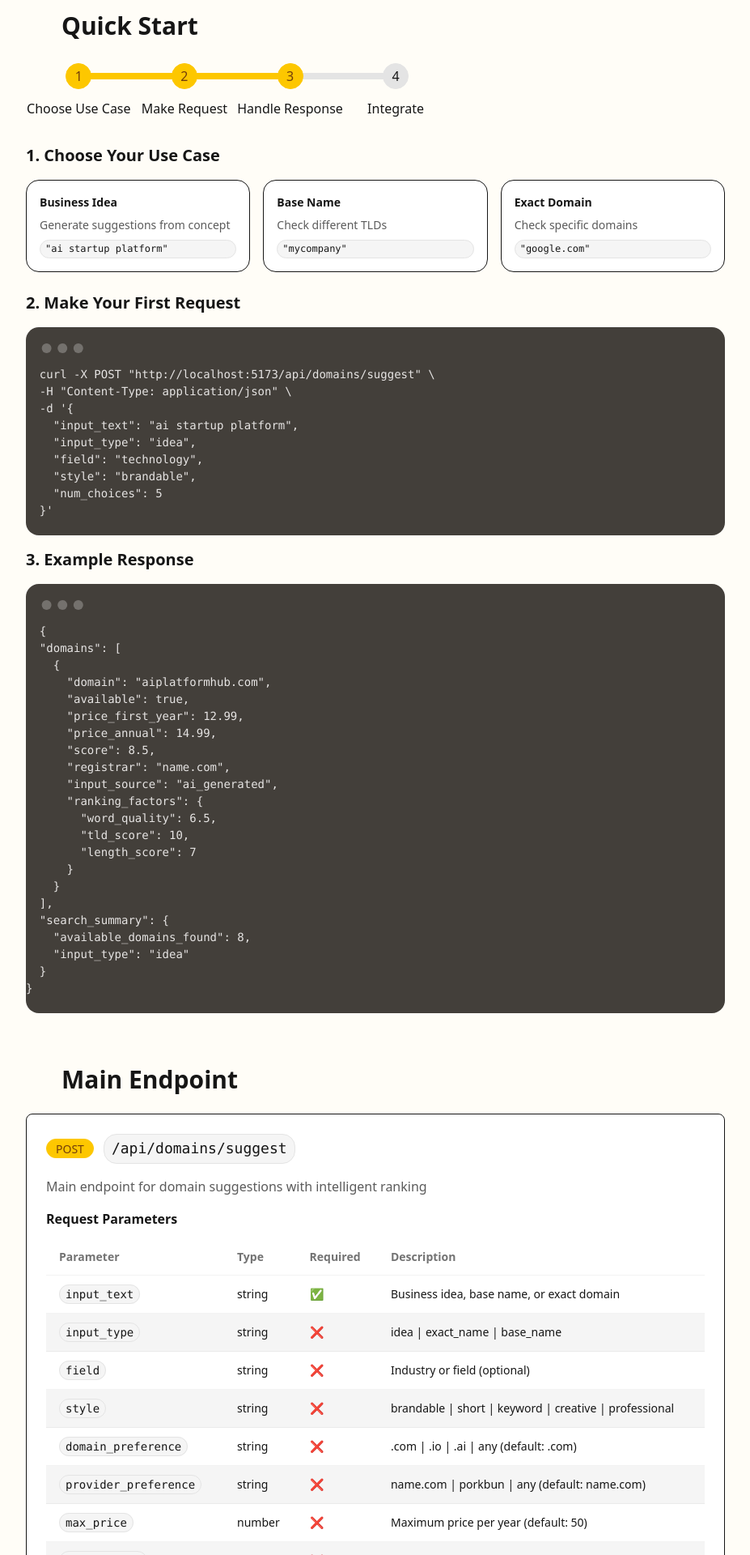
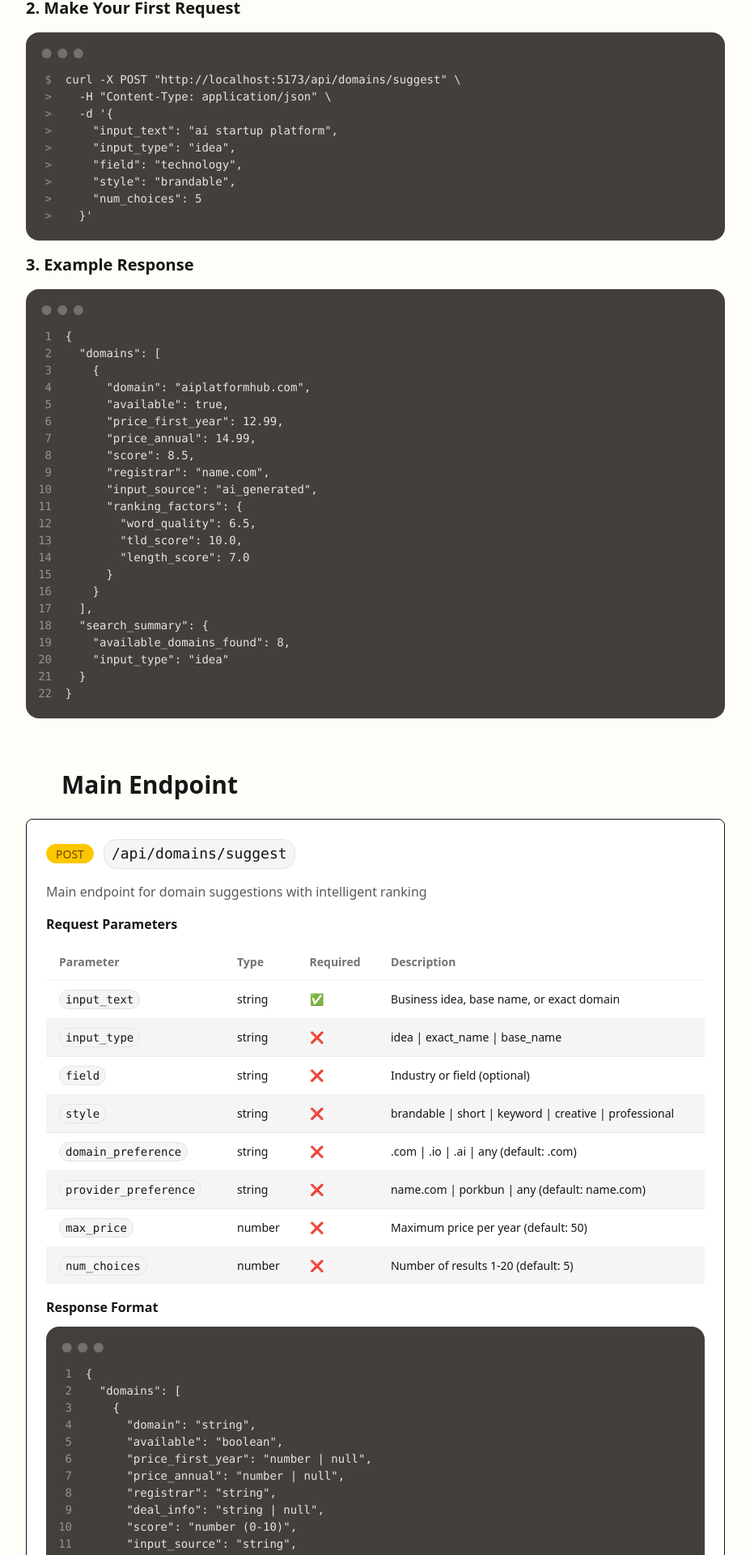
Before and after one commit to CometBlazer/snapsi, a SvelteKit app: page /docs in a window 1280 px wide. Shown: the part 864-2784 px from the top of the page at 81% size, without its empty margins (176-1103 px from the left). Built offline with nearby package versions, Linux system fonts and the light colour scheme; some icons are missing.

Commit message:
fix: Update navigation items and improve API documentation formatting for clarity

```diff
--- a/src/config.ts
+++ b/src/config.ts
@@ -1,5 +1,5 @@
 // src/config.ts
-export const WebsiteName = "Snapsi";
+export const WebsiteName = "Snapsi Domain Finder";
 export const WebsiteDescription = "Find the perfect domain name with suggestions, intelligent ranking, and real-time availability checking";
 export const WebsiteBaseUrl = "https://snapsi.me"; // Update this to your actual domain
 
--- a/src/routes/docs/+page.svelte
+++ b/src/routes/docs/+page.svelte
@@ -2,6 +2,7 @@
 <script lang="ts">
   import Icon from '@iconify/svelte';
   import { API_BASE_URL } from '$lib/api';
+	import { WebsiteName } from '../../config';
 
   function copyToClipboard(text: string) {
     navigator.clipboard.writeText(text);
@@ -17,10 +18,10 @@
   <!-- Header -->
   <div class="text-center mb-12">
     <h1 class="text-4xl font-bold text-base-content mb-4">
-      <span class="text-primary">Domain Finder AI</span> API Documentation
+      <span class="text-primary">{WebsiteName}</span> API Documentation
     </h1>
     <p class="text-xl text-base-content/70">
-      Complete guide to integrating with our AI-powered domain suggestion API
+      Complete guide to integrating with our domain suggestion API
     </p>
     <div class="badge badge-success mt-4">Version 2.2.0</div>
   </div>
@@ -33,14 +34,14 @@
         Overview
       </h2>
 
-      <div class="bg-base-200 p-6 rounded-lg mb-6">
+      <!-- <div class="bg-base-200 p-6 rounded-lg mb-6">
         <h3 class="text-xl font-semibold mb-3">Base URL</h3>
         <div class="mockup-code">
-          <pre><code>http://localhost:5173/api     # Development
-https://yourdomain.com/api   # Production</code></pre>
+          <pre data-prefix="$"><code>http://localhost:5173/api     # Development</code></pre>
+          <pre data-prefix=">"><code>https://yourdomain.com/api   # Production</code></pre>
         </div>
         <p class="text-sm text-base-content/60 mt-2">All API routes are proxied through SvelteKit</p>
-      </div>
+      </div> -->
 
       <div class="grid grid-cols-1 md:grid-cols-2 gap-6 mb-6">
         <div class="bg-base-100 p-4 rounded-lg border">
@@ -53,7 +54,7 @@ https://yourdomain.com/api   # Production</code></pre>
         </div>
       </div>
 
-      <h3 class="text-xl font-semibold mb-4">Key Features</h3>
+      <!-- <h3 class="text-xl font-semibold mb-4">Key Features</h3>
       <div class="grid grid-cols-2 md:grid-cols-4 gap-4 mb-8">
         <div class="flex items-center gap-2 p-3 bg-base-100 rounded-lg border">
           <Icon icon="lucide:brain" class="h-5 w-5 text-primary" />
@@ -71,7 +72,7 @@ https://yourdomain.com/api   # Production</code></pre>
           <Icon icon="lucide:shield" class="h-5 w-5 text-success" />
           <span class="text-sm">Rate Limited</span>
         </div>
-      </div>
+      </div> -->
     </section>
 
     <!-- Quick Start -->
@@ -115,39 +116,41 @@ https://yourdomain.com/api   # Production</code></pre>
 
       <h3 class="text-xl font-semibold mb-4">2. Make Your First Request</h3>
       <div class="mockup-code mb-4">
-        <pre><code>curl -X POST "http://localhost:5173/api/domains/suggest" \
-  -H "Content-Type: application/json" \
-  -d '&#123;
-    "input_text": "ai startup platform",
-    "input_type": "idea",
-    "field": "technology",
-    "style": "brandable",
-    "num_choices": 5
-  &#125;'</code></pre>
+        <pre data-prefix="$"><code>curl -X POST "http://localhost:5173/api/domains/suggest" \</code></pre>
+        <pre data-prefix=">"><code>  -H "Content-Type: application/json" \</code></pre>
+        <pre data-prefix=">"><code>  -d '&#123;</code></pre>
+        <pre data-prefix=">"><code>    "input_text": "ai startup platform",</code></pre>
+        <pre data-prefix=">"><code>    "input_type": "idea",</code></pre>
+        <pre data-prefix=">"><code>    "field": "technology",</code></pre>
+        <pre data-prefix=">"><code>    "style": "brandable",</code></pre>
+        <pre data-prefix=">"><code>    "num_choices": 5</code></pre>
+        <pre data-prefix=">"><code>  &#125;'</code></pre>
       </div>
 
       <h3 class="text-xl font-semibold mb-4">3. Example Response</h3>
       <div class="mockup-code mb-6">
-        <pre><code>{JSON.stringify({
-          domains: [{
-            domain: "aiplatformhub.com",
-            available: true,
-            price_first_year: 12.99,
-            price_annual: 14.99,
-            score: 8.5,
-            registrar: "name.com",
-            input_source: "ai_generated",
-            ranking_factors: {
-              word_quality: 6.5,
-              tld_score: 10.0,
-              length_score: 7.0
-            }
-          }],
-          search_summary: {
-            available_domains_found: 8,
-            input_type: "idea"
-          }
-        }, null, 2)}</code></pre>
+        <pre data-prefix="1"><code>&#123;</code></pre>
+        <pre data-prefix="2"><code>  "domains": [</code></pre>
+        <pre data-prefix="3"><code>    &#123;</code></pre>
+        <pre data-prefix="4"><code>      "domain": "aiplatformhub.com",</code></pre>
+        <pre data-prefix="5"><code>      "available": true,</code></pre>
+        <pre data-prefix="6"><code>      "price_first_year": 12.99,</code></pre>
+        <pre data-prefix="7"><code>      "price_annual": 14.99,</code></pre>
+        <pre data-prefix="8"><code>      "score": 8.5,</code></pre>
+        <pre data-prefix="9"><code>      "registrar": "name.com",</code></pre>
+        <pre data-prefix="10"><code>      "input_source": "ai_generated",</code></pre>
+        <pre data-prefix="11"><code>      "ranking_factors": &#123;</code></pre>
+        <pre data-prefix="12"><code>        "word_quality": 6.5,</code></pre>
+        <pre data-prefix="13"><code>        "tld_score": 10.0,</code></pre>
+        <pre data-prefix="14"><code>        "length_score": 7.0</code></pre>
+        <pre data-prefix="15"><code>      &#125;</code></pre>
+        <pre data-prefix="16"><code>    &#125;</code></pre>
+        <pre data-prefix="17"><code>  ],</code></pre>
+        <pre data-prefix="18"><code>  "search_summary": &#123;</code></pre>
+        <pre data-prefix="19"><code>    "available_domains_found": 8,</code></pre>
+        <pre data-prefix="20"><code>    "input_type": "idea"</code></pre>
+        <pre data-prefix="21"><code>  &#125;</code></pre>
+        <pre data-prefix="22"><code>&#125;</code></pre>
       </div>
     </section>
 
@@ -231,22 +234,24 @@ https://yourdomain.com/api   # Production</code></pre>
 
         <h4 class="font-semibold mb-3">Response Format</h4>
         <div class="mockup-code">
-          <pre><code>{JSON.stringify({
-            domains: [{
-              domain: "string",
-              available: "boolean",
-              price_first_year: "number | null",
-              price_annual: "number | null",
-              registrar: "string",
-              deal_info: "string | null",
-              score: "number (0-10)",
-              input_source: "string",
-              ranking_factors: "object"
-            }],
-            request_id: "string",
-            timestamp: "string",
-            search_summary: "object"
-          }, null, 2)}</code></pre>
+          <pre data-prefix="1"><code>&#123;</code></pre>
+          <pre data-prefix="2"><code>  "domains": [</code></pre>
+          <pre data-prefix="3"><code>    &#123;</code></pre>
+          <pre data-prefix="4"><code>      "domain": "string",</code></pre>
+          <pre data-prefix="5"><code>      "available": "boolean",</code></pre>
+          <pre data-prefix="6"><code>      "price_first_year": "number | null",</code></pre>
+          <pre data-prefix="7"><code>      "price_annual": "number | null",</code></pre>
+          <pre data-prefix="8"><code>      "registrar": "string",</code></pre>
+          <pre data-prefix="9"><code>      "deal_info": "string | null",</code></pre>
+          <pre data-prefix="10"><code>      "score": "number (0-10)",</code></pre>
+          <pre data-prefix="11"><code>      "input_source": "string",</code></pre>
+          <pre data-prefix="12"><code>      "ranking_factors": "object"</code></pre>
+          <pre data-prefix="13"><code>    &#125;</code></pre>
+          <pre data-prefix="14"><code>  ],</code></pre>
+          <pre data-prefix="15"><code>  "request_id": "string",</code></pre>
+          <pre data-prefix="16"><code>  "timestamp": "string",</code></pre>
+          <pre data-prefix="17"><code>  "search_summary": "object"</code></pre>
+          <pre data-prefix="18"><code>&#125;</code></pre>
         </div>
       </div>
     </section>
@@ -337,86 +342,140 @@ https://yourdomain.com/api   # Production</code></pre>
       <h3 class="text-xl font-semibold mb-4">Business Idea Generation</h3>
       <p class="mb-4">Generate AI suggestions based on business concept:</p>
       <div class="mockup-code mb-6">
-        <pre><code>curl -X POST "http://localhost:5173/api/domains/suggest" \
-  -H "Content-Type: application/json" \
-  -d '&#123;
-    "input_text": "artificial intelligence customer service platform",
-    "input_type": "idea",
-    "field": "technology",
-    "style": "brandable",
-    "domain_preference": ".com",
-    "max_price": 50,
-    "num_choices": 5
-  &#125;'</code></pre>
+        <pre data-prefix="$"><code>curl -X POST "http://localhost:5173/api/domains/suggest" \</code></pre>
+        <pre data-prefix=">"><code>  -H "Content-Type: application/json" \</code></pre>
+        <pre data-prefix=">"><code>  -d '&#123;</code></pre>
+        <pre data-prefix=">"><code>    "input_text": "artificial intelligence customer service platform",</code></pre>
+        <pre data-prefix=">"><code>    "input_type": "idea",</code></pre>
+        <pre data-prefix=">"><code>    "field": "technology",</code></pre>
+        <pre data-prefix=">"><code>    "style": "brandable",</code></pre>
+        <pre data-prefix=">"><code>    "domain_preference": ".com",</code></pre>
+        <pre data-prefix=">"><code>    "max_price": 50,</code></pre>
+        <pre data-prefix=">"><code>    "num_choices": 5</code></pre>
+        <pre data-prefix=">"><code>  &#125;'</code></pre>
       </div>
 
       <h3 class="text-xl font-semibold mb-4">Base Name Expansion</h3>
-      <p class="mb-4">Check a base name with different TLDs:</p>
+      <p class="mb-4">Check a base name with different TLDs:</p>A
       <div class="mockup-code mb-6">
-        <pre><code>curl -X POST "http://localhost:5173/api/domains/suggest" \
-  -H "Content-Type: application/json" \
-  -d '&#123;
-    "input_text": "mycompany",
-    "input_type": "base_name",
-    "domain_preference": "any",
-    "num_choices": 10
-  &#125;'</code></pre>
+        <pre data-prefix="$"><code>curl -X POST "http://localhost:5173/api/domains/suggest" \</code></pre>
+        <pre data-prefix=">"><code>  -H "Content-Type: application/json" \</code></pre>
+        <pre data-prefix=">"><code>  -d '&#123;</code></pre>
+        <pre data-prefix=">"><code>    "input_text": "mycompany",</code></pre>
+        <pre data-prefix=">"><code>    "input_type": "base_name",</code></pre>
+        <pre data-prefix=">"><code>    "domain_preference": "any",</code></pre>
+        <pre data-prefix=">"><code>    "num_choices": 10</code></pre>
+        <pre data-prefix=">"><code>  &#125;'</code></pre>
       </div>
 
       <h3 class="text-xl font-semibold mb-4">Exact Domain Check</h3>
       <p class="mb-4">Check specific domain(s) for availability:</p>
       <div class="mockup-code mb-6">
-        <pre><code>curl -X POST "http://localhost:5173/api/domains/suggest" \
-  -H "Content-Type: application/json" \
-  -d '&#123;
-    "input_text": "mycompany.com",
-    "input_type": "exact_name",
-    "additional_domains": ["mycompany.io", "mycompany.ai"],
-    "num_choices": 10
-  &#125;'</code></pre>
+        <pre data-prefix="$"><code>curl -X POST "http://localhost:5173/api/domains/suggest" \</code></pre>
+        <pre data-prefix=">"><code>  -H "Content-Type: application/json" \</code></pre>
+        <pre data-prefix=">"><code>  -d '&#123;</code></pre>
+        <pre data-prefix=">"><code>    "input_text": "mycompany.com",</code></pre>
+        <pre data-prefix=">"><code>    "input_type": "exact_name",</code></pre>
+        <pre data-prefix=">"><code>    "additional_domains": ["mycompany.io", "mycompany.ai"],</code></pre>
+        <pre data-prefix=">"><code>    "num_choices": 10</code></pre>
+        <pre data-prefix=">"><code>  &#125;'</code></pre>
       </div>
 
-      <h3 class="text-xl font-semibold mb-4">JavaScript Integration</h3>
+      <!-- <h3 class="text-xl font-semibold mb-4">JavaScript Integration</h3>
       <div class="mockup-code mb-6">
-        <pre><code>// JavaScript/TypeScript example
-async function searchDomains(query) &#123;
-  try &#123;
-    const response = await fetch('/api/domains/suggest', &#123;
-      method: 'POST',
-      headers: &#123; 'Content-Type': 'application/json' &#125;,
-      body: JSON.stringify(&#123;
-        input_text: query,
-        input_type: 'idea',
-        style: 'brandable',
-        num_choices: 10
-      &#125;)
-    &#125;);
-
-    if (!response.ok) &#123;
-      throw new Error(`HTTP $&#123;response.status&#125;: $&#123;response.statusText&#125;`);
-    &#125;
-
-    const data = await response.json();
-    return data.domains;
-  &#125; catch (error) &#123;
-    console.error('Domain search failed:', error);
-    throw error;
-  &#125;
-&#125;</code></pre>
-      </div>
+        <pre data-prefix="1"><code>// JavaScript/TypeScript example</code></pre>
+        <pre data-prefix="2"><code>async function searchDomains(query) &#123;</code></pre>
+        <pre data-prefix="3"><code>  try &#123;</code></pre>
+        <pre data-prefix="4"><code>    const response = await fetch('/api/domains/suggest', &#123;</code></pre>
+        <pre data-prefix="5"><code>      method: 'POST',</code></pre>
+        <pre data-prefix="6"><code>      headers: &#123; 'Content-Type': 'application/json' &#125;,</code></pre>
+        <pre data-prefix="7"><code>      body: JSON.stringify(&#123;</code></pre>
+        <pre data-prefix="8"><code>        input_text: query,</code></pre>
+        <pre data-prefix="9"><code>        input_type: 'idea',</code></pre>
+        <pre data-prefix="10"><code>        style: 'brandable',</code></pre>
+        <pre data-prefix="11"><code>        num_choices: 10</code></pre>
+        <pre data-prefix="12"><code>      &#125;)</code></pre>
+        <pre data-prefix="13"><code>    &#125;);</code></pre>
+        <pre data-prefix="14"><code></code></pre>
+        <pre data-prefix="15"><code>    if (!response.ok) &#123;</code></pre>
+        <pre data-prefix="16"><code>      throw new Error(`HTTP       <h3 class="text-xl font-semibold mb-4">JavaScript Integration</h3>
+      <div class="mockup-code mb-6">
+        <pre><code>// JavaScript/TypeScript example</code></pre>
+        <pre><code>async function searchDomains(query) {</code></pre>
+        <pre data-prefix="1"><code>  try {</code></pre>
+        <pre><code>    const response = await fetch('/api/domains/suggest', {</code></pre>
+        <pre><code>      method: 'POST',</code></pre>
+        <pre><code>      headers: { 'Content-Type': 'application/json' },</code></pre>
+        <pre><code>      body: JSON.stringify({</code></pre>
+        <pre><code>        input_text: query,</code></pre>
+        <pre><code>        input_type: 'idea',</code></pre>
+        <pre><code>        style: 'brandable',</code></pre>
+        <pre><code>        num_choices: 10</code></pre>
+        <pre><code>      })</code></pre>
+        <pre><code>    });</code></pre>
+        <pre><code></code></pre>
+        <pre><code>    if (!response.ok) {</code></pre>
+        <pre><code>      throw new Error(`HTTP ${response.status}: ${response.statusText}`);</code></pre>
+        <pre><code>    }</code></pre>
+        <pre><code></code></pre>
+        <pre><code>    const data = await response.json();</code></pre>
+        <pre><code>    return data.domains;</code></pre>
+        <pre><code>  } catch (error) {</code></pre>
+        <pre><code>    console.error('Domain search failed:', error);</code></pre>
+        <pre><code>    throw error;</code></pre>
+        <pre><code>  }</code></pre>
+        <pre><code>}</code></pre>
+      </div>#123;response.status&#125;:       <h3 class="text-xl font-semibold mb-4">JavaScript Integration</h3>
+      <div class="mockup-code mb-6">
+        <pre><code>// JavaScript/TypeScript example</code></pre>
+        <pre><code>async function searchDomains(query) {</code></pre>
+        <pre><code>  try {</code></pre>
+        <pre><code>    const response = await fetch('/api/domains/suggest', {</code></pre>
+        <pre><code>      method: 'POST',</code></pre>
+        <pre><code>      headers: { 'Content-Type': 'application/json' },</code></pre>
+        <pre><code>      body: JSON.stringify({</code></pre>
+        <pre><code>        input_text: query,</code></pre>
+        <pre><code>        input_type: 'idea',</code></pre>
+        <pre><code>        style: 'brandable',</code></pre>
+        <pre><code>        num_choices: 10</code></pre>
+        <pre><code>      })</code></pre>
+        <pre><code>    });</code></pre>
+        <pre><code></code></pre>
+        <pre><code>    if (!response.ok) {</code></pre>
+        <pre><code>      throw new Error(`HTTP ${response.status}: ${response.statusText}`);</code></pre>
+        <pre><code>    }</code></pre>
+        <pre><code></code></pre>
+        <pre><code>    const data = await response.json();</code></pre>
+        <pre><code>    return data.domains;</code></pre>
+        <pre><code>  } catch (error) {</code></pre>
+        <pre><code>    console.error('Domain search failed:', error);</code></pre>
+        <pre><code>    throw error;</code></pre>
+        <pre><code>  }</code></pre>
+        <pre><code>}</code></pre>
+      </div>#123;response.statusText&#125;`);</code></pre>
+        <pre data-prefix="17"><code>    &#125;</code></pre>
+        <pre data-prefix="18"><code></code></pre>
+        <pre data-prefix="19"><code>    const data = await response.json();</code></pre>
+        <pre data-prefix="20"><code>    return data.domains;</code></pre>
+        <pre data-prefix="21"><code>  &#125; catch (error) &#123;</code></pre>
+        <pre data-prefix="22"><code>    console.error('Domain search failed:', error);</code></pre>
+        <pre data-prefix="23"><code>    throw error;</code></pre>
+        <pre data-prefix="24"><code>  &#125;</code></pre>
+        <pre data-prefix="25"><code>&#125;</code></pre>
+      </div> -->
     </section>
 
     <!-- Domain Ranking -->
     <section class="mb-16">
       <h2 class="text-3xl font-bold mb-6 flex items-center gap-3">
         <Icon icon="lucide:trending-up" class="h-8 w-8 text-primary" />
-        Domain Ranking System
+        Our Domain Ranking System
       </h2>
 
       <div class="alert alert-info mb-6">
         <Icon icon="lucide:info" class="h-5 w-5" />
         <div>
-          <div class="font-semibold">Intelligent domain ranking</div>
+          <!-- <div class="font-semibold">Intelligent domain ranking</div> -->
           <div class="text-sm">Score range: 0.0 to 10.0 (higher is better)</div>
         </div>
       </div>
@@ -516,6 +575,13 @@ async function searchDomains(query) &#123;
           <div class="text-sm">API is currently free during development phase</div>
         </div>
       </div>
+      <div class="alert alert-info mb-6">
+        <Icon icon="lucide:trending-up" class="h-5 w-5" />
+        <div>
+          <div class="font-semibold">Providers</div>
+          <div class="text-sm">As of right now, the only providers are Name.com and Porkbun. Depending on demand, we may add more in the future. </div>
+        </div>
+      </div>
 
       <div class="grid grid-cols-1 md:grid-cols-2 gap-6">
         <div class="card bg-base-100 border">
@@ -608,27 +674,27 @@ async function searchDomains(query) &#123;
 
       <h3 class="text-xl font-semibold mb-4">Example Error Responses</h3>
       <div class="mockup-code mb-4">
-        <pre><code>// Rate limit exceeded (429)
-&#123;
-  "detail": &#123;
-    "error": "Rate limit exceeded",
-    "message": "Maximum 100 requests per minute allowed",
-    "retry_after": 45
-  &#125;
-&#125;</code></pre>
+        <pre data-prefix="1"><code>// Rate limit exceeded (429)</code></pre>
+        <pre data-prefix="2"><code>&#123;</code></pre>
+        <pre data-prefix="3"><code>  "detail": &#123;</code></pre>
+        <pre data-prefix="4"><code>    "error": "Rate limit exceeded",</code></pre>
+        <pre data-prefix="5"><code>    "message": "Maximum 100 requests per minute allowed",</code></pre>
+        <pre data-prefix="6"><code>    "retry_after": 45</code></pre>
+        <pre data-prefix="7"><code>  &#125;</code></pre>
+        <pre data-prefix="8"><code>&#125;</code></pre>
       </div>
 
       <div class="mockup-code mb-6">
-        <pre><code>// Validation error (422)
-&#123;
-  "detail": [
-    &#123;
-      "loc": ["body", "input_text"],
-      "msg": "Input text cannot be empty",
-      "type": "value_error"
-    &#125;
-  ]
-&#125;</code></pre>
+        <pre data-prefix="1"><code>// Validation error (422)</code></pre>
+        <pre data-prefix="2"><code>&#123;</code></pre>
+        <pre data-prefix="3"><code>  "detail": [</code></pre>
+        <pre data-prefix="4"><code>    &#123;</code></pre>
+        <pre data-prefix="5"><code>      "loc": ["body", "input_text"],</code></pre>
+        <pre data-prefix="6"><code>      "msg": "Input text cannot be empty",</code></pre>
+        <pre data-prefix="7"><code>      "type": "value_error"</code></pre>
+        <pre data-prefix="8"><code>    &#125;</code></pre>
+        <pre data-prefix="9"><code>  ]</code></pre>
+        <pre data-prefix="10"><code>&#125;</code></pre>
       </div>
     </section>
 
@@ -722,10 +788,10 @@ async function searchDomains(query) &#123;
 
         <div class="card bg-base-100 border">
           <div class="card-body p-6 text-center">
-            <Icon icon="lucide:github" class="h-12 w-12 mx-auto mb-4 text-neutral" />
-            <h3 class="font-semibold mb-2">GitHub</h3>
-            <p class="text-sm text-base-content/70 mb-3">Source code & issues</p>
-            <a href="/" class="btn btn-sm btn-outline">View Repository</a>
+            <Icon icon="lucide:book" class="h-12 w-12 mx-auto mb-4 text-warning" />
+            <h3 class="font-semibold mb-2">Check Providers</h3>
+            <p class="text-sm text-base-content/70 mb-3">Check all available providers</p>
+            <code class="text-xs bg-base-200 px-2 py-1 rounded">GET /api/test-providers</code>
           </div>
         </div>
       </div>
@@ -751,26 +817,5 @@ async function searchDomains(query) &#123;
         </div>
       </div>
     </section>
-
-    <!-- Footer -->
-    <footer class="text-center py-8 border-t border-base-300">
-      <div class="flex items-center justify-center gap-2 mb-4">
-        <Icon icon="lucide:brain" class="h-6 w-6 text-primary" />
-        <span class="text-lg font-bold">Domain Finder AI</span>
-        <span class="badge badge-primary">v2.2.0</span>
-      </div>
-      <p class="text-base-content/70 mb-4">
-        Intelligent domain suggestions powered by AI
-      </p>
-      <div class="flex justify-center gap-4 text-sm">
-        <a href="/api/health" class="link link-hover">API Status</a>
-        <a href="/api/rate-limit" class="link link-hover">Rate Limits</a>
-        <a href="mailto:support@example.com" class="link link-hover">Support</a>
-        <a href="/" class="link link-hover">GitHub</a>
-      </div>
-      <p class="text-xs text-base-content/50 mt-4">
-        Made with ❤️ for developers who need great domains
-      </p>
-    </footer>
   </article>
 </div>
```
Also changed, not shown: src/routes/+layout.svelte (+10 -6 lines).
